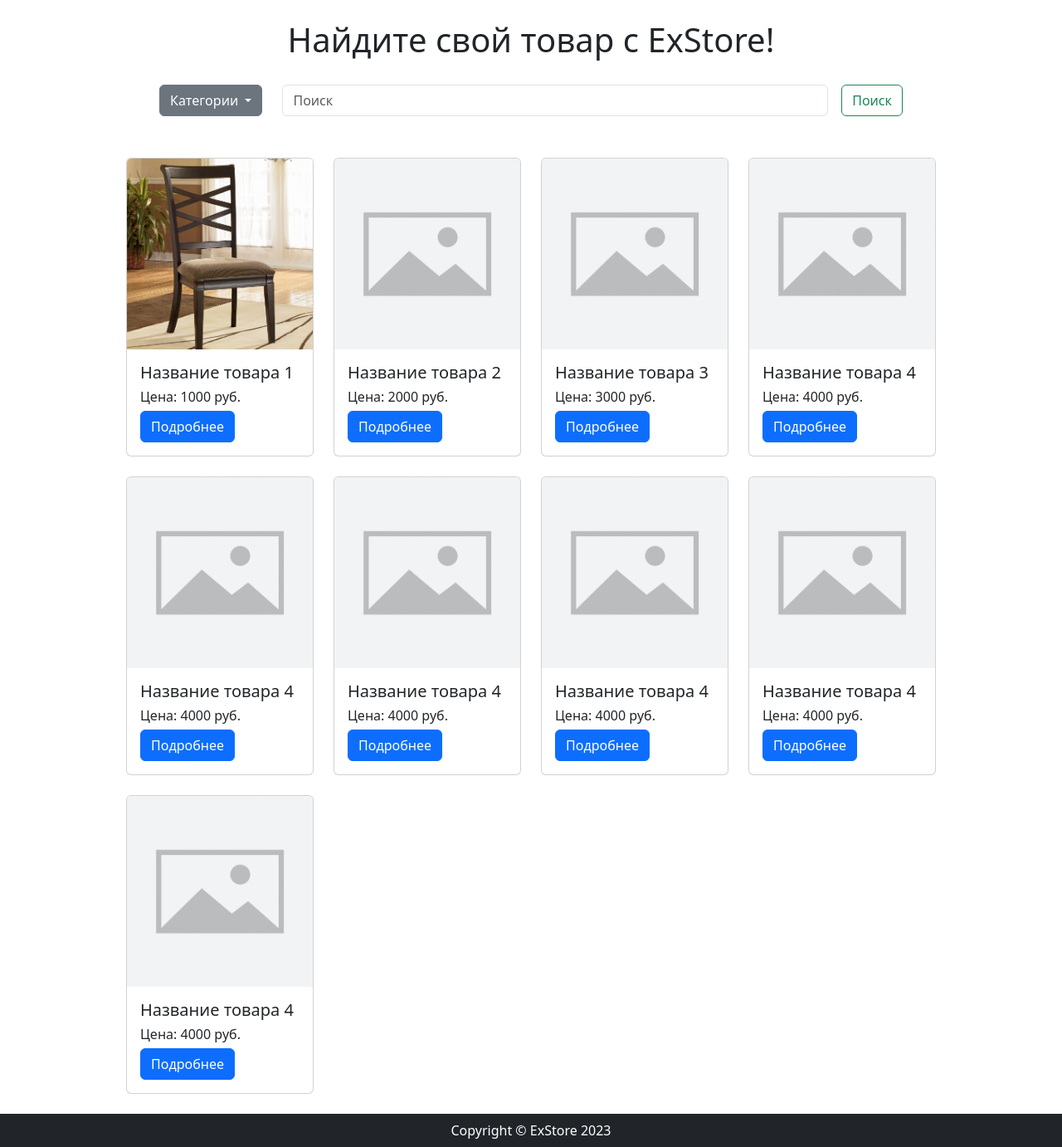
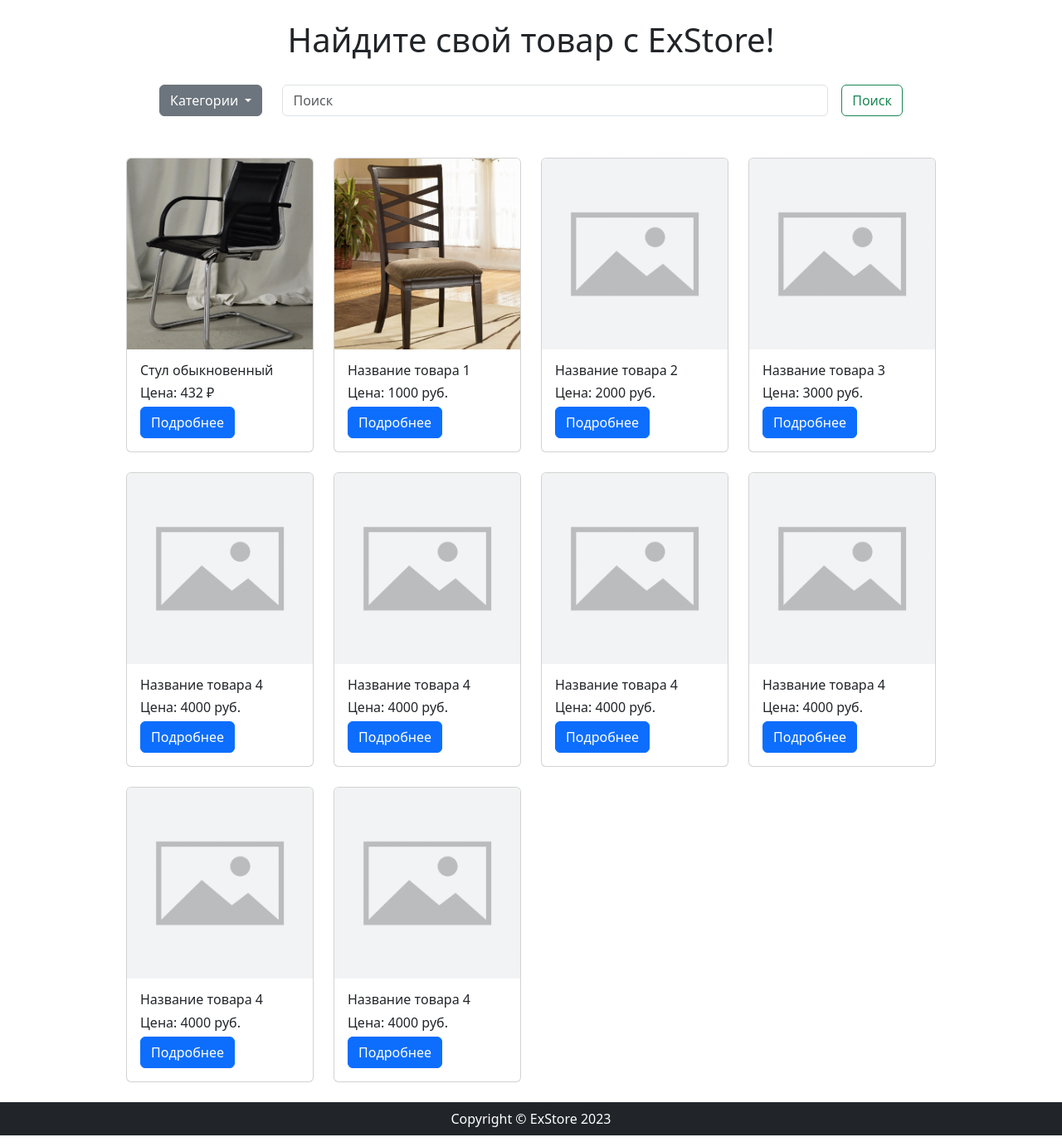
Before and after one commit to maksanik/ExStore, a Django app: page / in a window 1280 px wide. Shown: the part 56-1438 px from the top of the page at 83% size. Run offline with Django 5.2, Linux system fonts and the light colour scheme; data comes from the database, SQL or seed files in the repository; both versions use the stored data as it was after the commit; some libraries are stand-ins or nearby versions.

Commit message:
First product on the website.

```diff
--- a/ExStore/settings.py
+++ b/ExStore/settings.py
@@ -122,6 +122,10 @@ STATIC_URL = 'static/'
 
 STATICFILES_DIRS = [ BASE_DIR / 'static' ]
 
+MEDIA_URL = 'media/'
+
+MEDIA_ROOT = BASE_DIR / 'media'
+
 # Default primary key field type
 # https://docs.djangoproject.com/en/5.0/ref/settings/#default-auto-field
 
--- a/ExStore/urls.py
+++ b/ExStore/urls.py
@@ -16,8 +16,10 @@ Including another URLconf
 """
 from django.contrib import admin
 from django.urls import path, include
+from django.conf import settings
+from django.conf.urls.static import static
 
 urlpatterns = [
     path('admin/', admin.site.urls),
     path('', include("main.urls", namespace="main")),
-]
+] + static(settings.MEDIA_URL, document_root=settings.MEDIA_ROOT)
--- a/goods/admin.py
+++ b/goods/admin.py
@@ -1,9 +1,12 @@
 from django.contrib import admin
-from goods.models import Category
+from goods.models import Category, Product
 
 # Register your models here.
 @admin.register(Category)
 class CategoryAdmin(admin.ModelAdmin):
     prepopulated_fields =   {'slug': ('name',)}
 
+@admin.register(Product)
+class ProductAdmin(admin.ModelAdmin):
+    prepopulated_fields =   {'slug': ('name',)}
 # admin.site.register(Category)
--- a/goods/models.py
+++ b/goods/models.py
@@ -4,5 +4,25 @@ class Category(models.Model):
     name = models.CharField(max_length=100, unique=True)
     slug = models.SlugField(max_length=100, unique=True, blank=True, null=True)
 
+    @staticmethod
+    def get_default_category():
+        return Category.objects.get(name="Другое")
+
+
     def __str__(self):
         return self.name
+
+class Product(models.Model):
+    name = models.CharField(max_length=100, unique=True)
+    slug = models.SlugField(max_length=100, unique=True, blank=True, null=True)
+    description = models.TextField(blank=True, null=True)
+    image = models.ImageField(upload_to="goods_images", blank=True, null=True)
+    price = models.PositiveIntegerField(default=0)
+    category = models.ForeignKey(
+        to=Category,
+        on_delete=models.SET(Category.get_default_category),
+        related_name='products'
+    )
+
+    def __str__(self):
+        return self.name
--- a/main/templates/main/base.html
+++ b/main/templates/main/base.html
@@ -127,6 +127,22 @@
 
   <div class="container mt-4" style="max-width:1000px;">
     <div class="row row-cols-2 row-cols-md-4 g-4">
+        {% for product in products %}
+        <div class="col">
+          <div class="card">
+              {% if product.image %}
+              <img src="{{ product.image.url }}" class="card-img-top" alt="{{ product.name }}">
+              {% else %}
+              <img src="{% static "images/image-not-found.png" %}" class="card-img-top" alt="{{ product.name }}">
+              {% endif %}
+              <div class="card-body">
+                  <h5 class="card-title">{{ product.name }}</h5>
+                  <p class="card-text">Цена: {{ product.price }} ₽</p>
+                  <a href="#" class="btn btn-primary">Подробнее</a>
+              </div>
+          </div>
+        </div>
+        {% endfor %}
         <div class="col">
             <div class="card">
                 <img src="{% static "images/chair.jpg" %}" class="card-img-top" alt="Товар 1">
--- a/main/views.py
+++ b/main/views.py
@@ -1,11 +1,14 @@
 from django.shortcuts import render
 from django.http import HttpResponse
-from goods.models import Category
+from goods.models import Category, Product
 
 def index(request):
     categories = Category.objects.all()
+    products = Product.objects.all()
+
     context = {
         'categories': categories,
+        'products': products,
     }
 
     return render(request, 'main/base.html', context=context)
--- a/static/css/base.css
+++ b/static/css/base.css
@@ -15,3 +15,7 @@ body {
 .card-text {
     margin-bottom: 5px;
 }
+
+h5 {
+    font-size: 1em;
+}
```
Also changed, not shown: db.sqlite3, goods/migrations/0002_product.py (added), goods/migrations/0003_alter_product_category.py (added), media/goods_images/office_chair.jpg (added).
